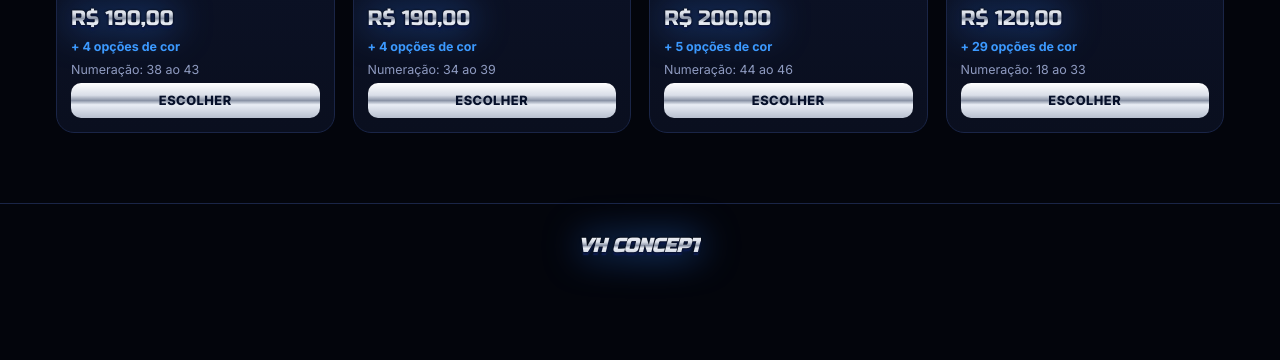
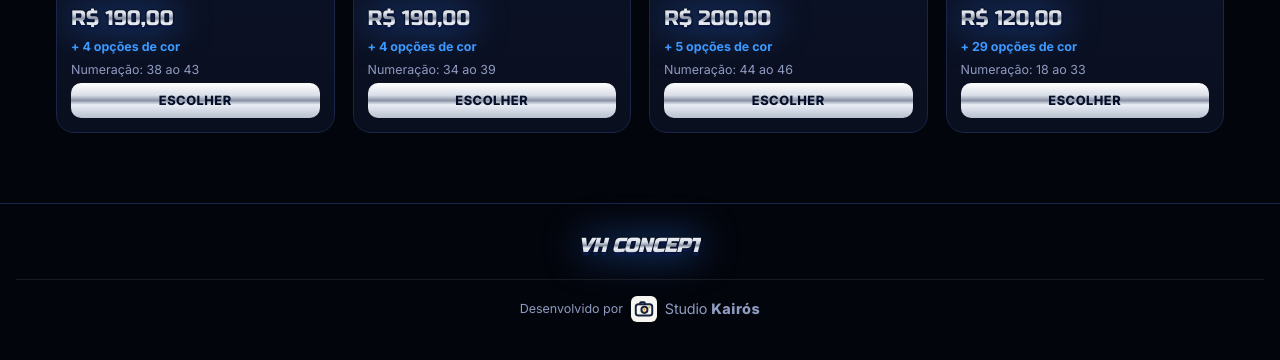
Before and after one commit to vhconcept030/loja, a plain HTML site: page index.html in a window 1280 px wide. Shown: the part 10131-10491 px from the top of the page. Drawn offline with Linux system fonts and the light colour scheme.

Commit message:
Add files via upload

```diff
--- a/index.html
+++ b/index.html
@@ -16,6 +16,7 @@ const LOJA = {
   logo: "logo.png",
   whatsapp: "5518996728098",             // 55 + DDD + número, só números
   cidade: "",
+  creditoLink: "",                       // link do Studio Kairos (Instagram ou site), opcional
   pagamentos: ["Pix", "Cartão de crédito", "Cartão de débito", "Dinheiro"]
 };
 
@@ -235,6 +236,11 @@ const FOTOS = {"af-nobuck":3,"vans-vr3":2,"oakley-flak":3,"lacoste-tclip":4,"adi
   footer strong{font-family:"Russo One",sans-serif;font-style:italic;font-size:1.2rem}
   .fab{position:fixed;right:18px;bottom:18px;background:var(--wa);width:58px;height:58px;border-radius:50%;display:grid;place-items:center;box-shadow:0 8px 24px rgba(0,0,0,.5);z-index:15}
   .fab svg{width:30px;height:30px;fill:#fff}
+  .credit{display:flex;align-items:center;justify-content:center;gap:8px;margin-top:18px;padding-top:16px;border-top:1px solid rgba(127,127,127,.18);font-size:.78rem;color:var(--muted);text-decoration:none}
+  .credit img{height:26px;width:auto;opacity:.9}
+  .credit b{font-weight:700;letter-spacing:.5px}
+  .kr .kr-bg{fill:#F7F5F0}.kr .kr-fg{stroke:#13213C}
+  .krn{font-size:.9rem;letter-spacing:-.01em}.krn span{font-weight:400}.krn b{font-weight:800}
 </style>
 </head>
 <body>
@@ -344,7 +350,7 @@ document.title = LOJA.nome;
 const partes = LOJA.nome.split(" ");
 $("heroNome").innerHTML = partes.length > 1 ? `${partes[0]}<small>${partes.slice(1).join(" ")}</small>` : LOJA.nome;
 $("slogan").textContent = LOJA.slogan;
-$("footer").innerHTML = `<strong class="chrome">${LOJA.nome}</strong>${LOJA.cidade ? "<br>"+LOJA.cidade : ""}`;
+$("footer").innerHTML = `<strong class="chrome">${LOJA.nome}</strong>${LOJA.cidade ? "<br>"+LOJA.cidade : ""}` + `<a class="credit" href="${LOJA.creditoLink || "#"}" target="_blank" rel="noopener">Desenvolvido por <svg class="kr" viewBox="0 0 120 120" width="26" height="26" role="img" aria-label="Studio Kairós"><rect class="kr-bg" width="120" height="120" rx="28"></rect><g class="kr-fg" transform="translate(0 8)" fill="none" stroke-width="9" stroke-linecap="round" stroke-linejoin="round"><path d="M22 42 A12 12 0 0 1 34 30 H86 A12 12 0 0 1 98 42 V70 A12 12 0 0 1 86 82 H34 A12 12 0 0 1 22 70 Z"></path><path d="M42 30 V25 A4 4 0 0 1 46 21 H60 A4 4 0 0 1 64 25 V30"></path><circle cx="62" cy="56" r="14"></circle></g><circle cx="85" cy="52" r="5" fill="#D9A441"></circle><path d="M62 55 V73 M55.5 61 H68.5" fill="none" stroke="#D9A441" stroke-width="4" stroke-linecap="round"></path></svg><span class="krn"><span>Studio</span> <b>Kairós</b></span></a>`;
 $("fab").href = `https://wa.me/${LOJA.whatsapp}`;
 const nomeTexto = `<span class="chrome">${LOJA.nome}</span>`;
 $("brand").innerHTML = `<img src="${LOJA.logo}" alt="" onerror="this.remove()">${nomeTexto}`;
```
